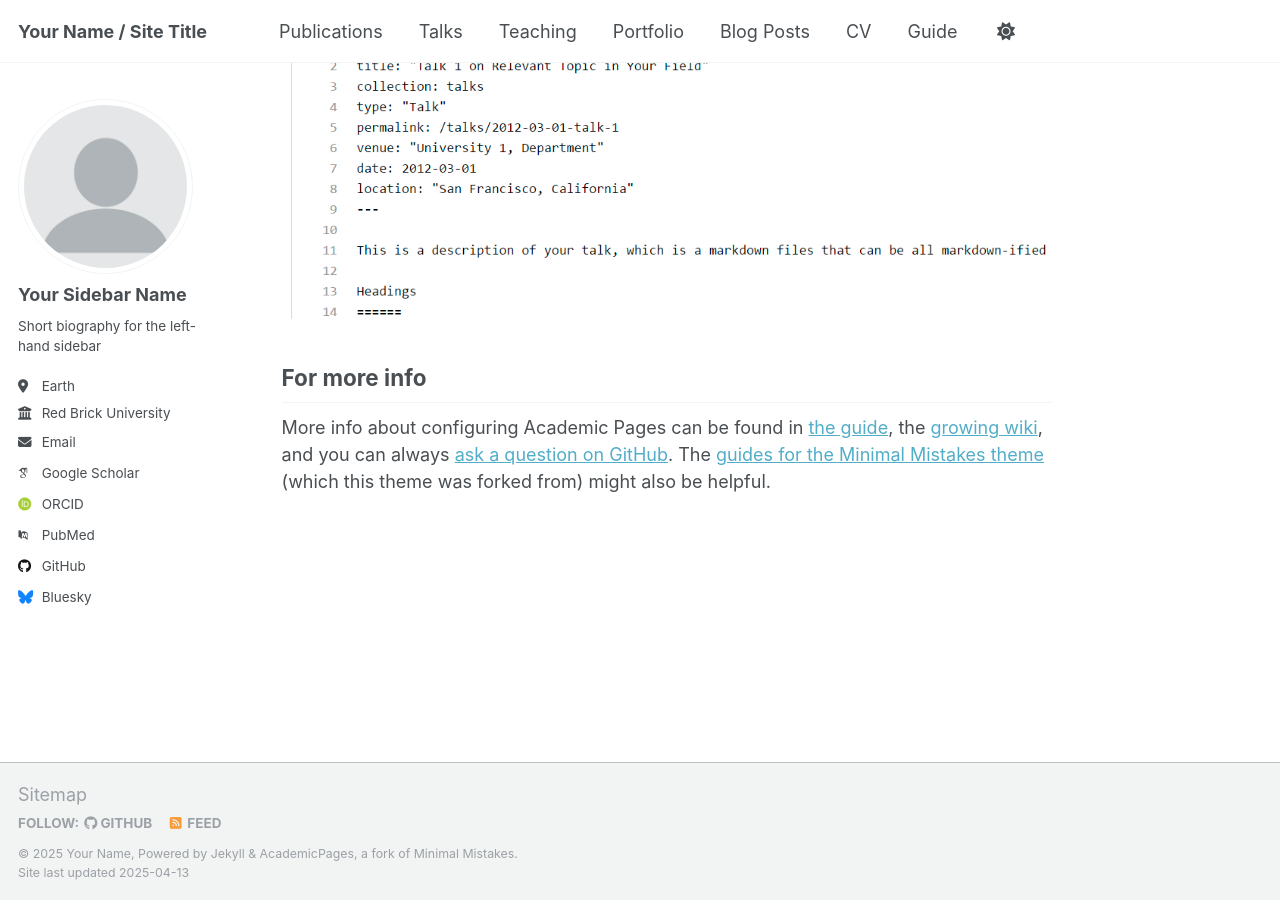
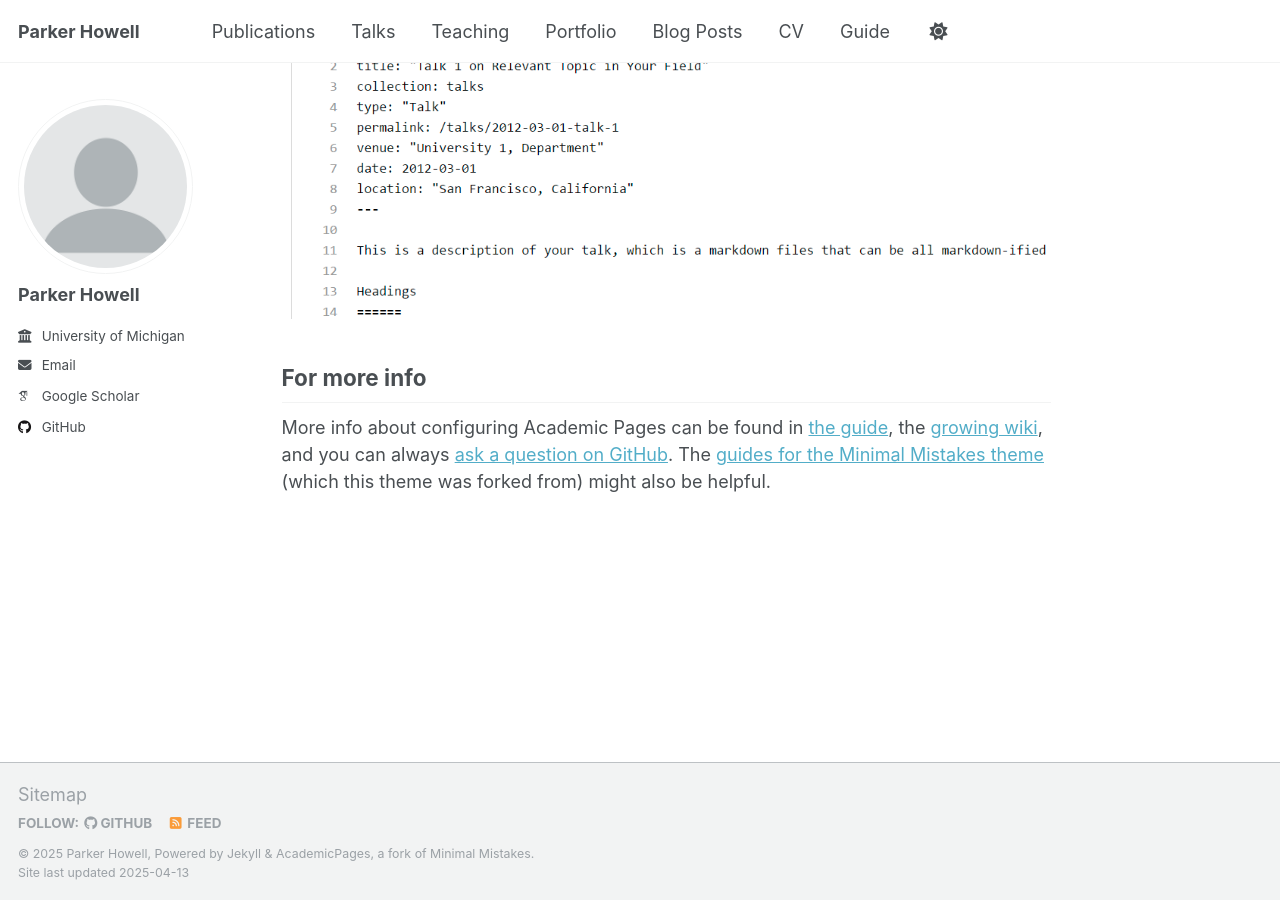
Before and after one commit to parker-howell/parker-howell.github.io, a Jekyll site: the page built from _pages/about.md, in a window 1280 px wide and 900 px high, scrolled down 2636 px. Built offline with Jekyll 4.4.1, drawn with Linux system fonts in a browser that asks for light colours; some web fonts are replaced.

Commit message:
update config

```diff
--- a/_config.yml
+++ b/_config.yml
@@ -9,13 +9,13 @@
 # Basic Site Settings
 locale                   : "en-US"
 site_theme               : "default"
-title                    : "Your Name / Site Title"
+title                    : "Parker Howell"
 title_separator          : "-"
-name                     : &name "Your Name"
+name                     : &name "Parker Howell"
 description              : &description "personal description"
-url                      : https://academicpages.github.io # the base hostname & protocol for your site e.g. "https://[your GitHub username].github.io"
+url                      : https://parker-howell.github.io # the base hostname & protocol for your site e.g. "https://[your GitHub username].github.io"
 baseurl                  : "" # the subpath of your site, e.g. "/blog"
-repository               : "academicpages/academicpages.github.io"
+repository               : "parker-howell/parker-howell.github.io"
 
 # Site Author - The following control what appear as part of the author content on the side bar.
 #               If a field is blank the icon and link will not appear, otherwise it will be shown.
@@ -23,21 +23,21 @@ repository               : "academicpages/academicpages.github.io"
 author:
   # Biographic information
   avatar           : "profile.png"
-  name             : "Your Sidebar Name"
+  name             : "Parker Howell"
   pronouns         : # example: "she/her"
-  bio              : "Short biography for the left-hand sidebar"
-  location         : "Earth"
-  employer         : "Red Brick University"
+  bio              : ""
+  location         : # ""
+  employer         : "University of Michigan"
   uri              : # URL
-  email            : "none@example.org"
+  email            : "parhow@umich.edu"
 
   # Academic websites
   arxiv            : # URL - Update with the correct link to your profile
   googlescholar    : "https://scholar.google.com/citations?user=PS_CX0AAAAAJ"
   impactstory      : # URL
-  orcid            : "http://orcid.org/yourorcidurl"
+  orcid            : #"http://orcid.org/yourorcidurl"
   semantic         : # URL
-  pubmed           : "https://www.ncbi.nlm.nih.gov/pubmed/?term=john+snow"
+  pubmed           : #"https://www.ncbi.nlm.nih.gov/pubmed/?term=john+snow"
   researchgate     : # URL
   scopus           : # URL
 
@@ -45,12 +45,12 @@ author:
   bitbucket        : # Username - Update with your username on the site
   codepen          : # Username
   dribbble         : # Username
-  github           : "academicpages"
+  github           : "parker-howell"
   kaggle           : # Username
   stackoverflow    : # User number or user number and name (i.e., use "1" or "1/jeff-atwood")
 
   # Social media
-  bluesky          : "bsky.app" # Replace this with you Bluesky username
+  bluesky          : #"bsky.app" # Replace this with you Bluesky username
   facebook         : # Username
   flickr           : # Username
   foursquare       : # Username
```
Also changed, not shown: 1 other file.
